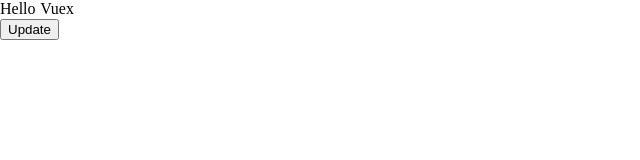
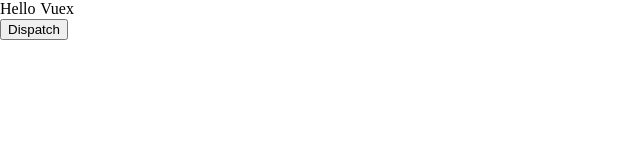
Before and after one commit to Takuya-Ampi/nuxt-project-udemy, a Nuxt app: page / in a window 1280 px wide. Shown: the top 160 px of the page, without its empty margins (0-640 px from the left). Built offline with nearby package versions, Linux system fonts and the light colour scheme.

Commit message:
アクションの利用

```diff
--- a/pages/index.vue
+++ b/pages/index.vue
@@ -14,8 +14,15 @@
       <p>{{ $store.state.message }}</p>
       <!-- vuex stateの更新(ミューテーション) -->
       <!-- <button @click="$store.commit('updateMessage')">Update</button> -->
+
       <!-- vuex stateの更新(ミューテーション,値渡し[payload]) -->
-      <button @click="$store.commit('updateMessage', 'Commit with payload')">Update</button>
+      <!-- <button @click="$store.commit('updateMessage', 'Commit with payload')">Update</button> -->
+
+
+      <!-- vuex stateの更新(アクション) -->
+      <!-- <button @click="$store.dispatch('updateMessageAction')">Dispatch</button> -->
+      <button @click="$store.dispatch('updateMessageAction', 'Dispatch with payload')">Dispatch</button>
+
     </div>
   </section>
 </template>
--- a/store/index.js
+++ b/store/index.js
@@ -16,6 +16,11 @@
       updateMessage(state, payload){
         state.message = payload
       }
+    },
+    actions: {
+      updateMessageAction(context, payload){
+        context.commit('updateMessage', payload)
+      }
     }
   })
 }
```
